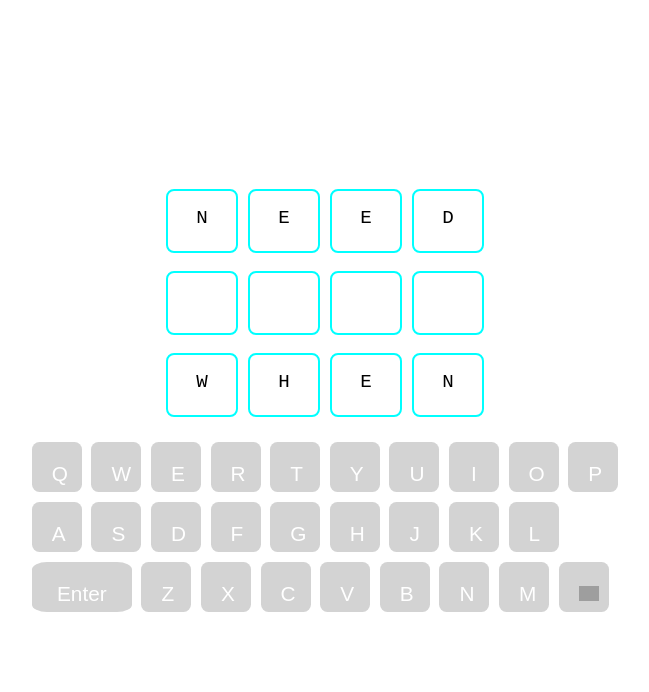
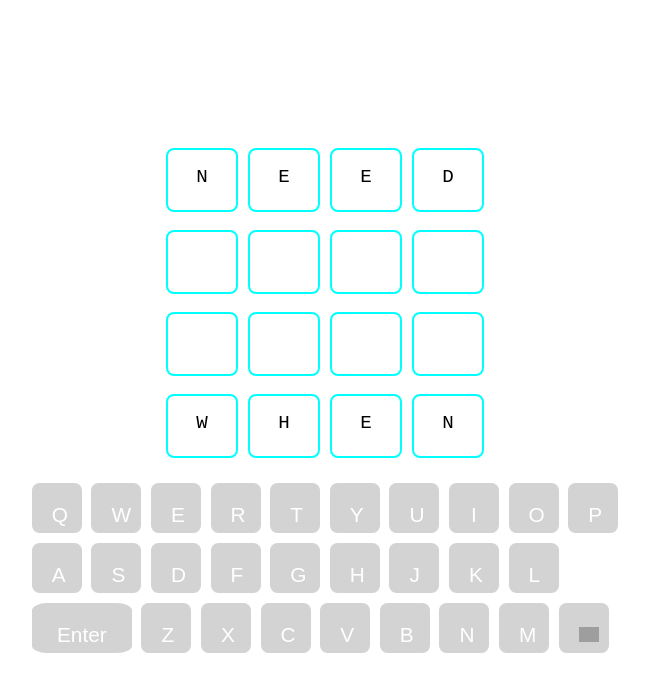
Before and after one commit to AI-WordLadder/wordladder-fe, a React (Create React App) app in the folder wordladder_frontend/: page / in a window 1280 px wide. Shown: the top 692 px of the page, without its empty margins (315-964 px from the left). Built offline with nearby package versions, Linux system fonts and the light colour scheme; grey boxes are pictures that could not be loaded.

Commit message:
adding nm

```diff
--- a/wordladder_frontend/src/App.css
+++ b/wordladder_frontend/src/App.css
@@ -60,6 +60,7 @@ button{
 
 .input {
   margin:0.5rem 0 0.5rem 0;
+
 }
 
 textarea{
--- a/wordladder_frontend/src/App.js
+++ b/wordladder_frontend/src/App.js
@@ -69,7 +69,12 @@ class Header extends Component {
 
     // Use for loop to push textarea elements
     for (let i = 0; i < this.state.wordlength; i++) {
-      textareas.push(<textarea className="inputBox" readOnly></textarea>);
+      if (i === 0){
+        textareas.push(<textarea className="block currentBlock"readOnly></textarea>);
+      }
+      else{
+        textareas.push(<textarea className="block"readOnly></textarea>);
+      }
     }
 
 
@@ -103,6 +108,7 @@ class Header extends Component {
               <textarea class="" value={this.state.text} readOnly></textarea>
               <textarea class="" value={this.state.text} readOnly></textarea> */}
           </div>
+          <div className="textarea input"> {textareas}</div>
           <div className="textarea endword">
             {this.state.endword.split('').map((char) => (
                 <textarea
@@ -179,37 +185,38 @@ export default App;
 
 // -----------------------------------------------------------------------------------------------------------------------
 
+// import { useState } from "react";
 
-// import React, { Component, createRef } from "react";
+// function TextAreaList() {
+//   const [currentIndex, setCurrentIndex] = useState(0);
+//   const [textareas, setTextareas] = useState(["", "", "", "", ""]); // มี 5 Textareas
 
-// class TextAreaComponent extends Component {
-//   constructor(props) {
-//     super(props);
-//     this.state = { text: "", word : "e" };
-//     this.textAreaRef = createRef(); // สร้าง ref
-//   }
-
-//   checkClassName = () => {
-//     if (this.textAreaRef.current) {
-//       console.log(this.textAreaRef.current.classList.contains("filled")); // true หรือ false
+//   const handleNext = () => {
+//     if (currentIndex < textareas.length - 1) {
+//       setCurrentIndex(currentIndex + 1);
 //     }
 //   };
 
-//   render() {
-//     return (
-//       <div>
+//   const handleChange = (index, newValue) => {
+//     const updatedTextareas = [...textareas]; // Copy array
+//     updatedTextareas[index] = newValue; // อัปเดตค่าเฉพาะอันที่ต้องการ
+//     setTextareas(updatedTextareas);
+//   };
+
+//   return (
+//     <div>
+//       {textareas.map((text, i) => (
 //         <textarea
-//           ref={this.textAreaRef}
-//           className={this.state.text ? "filled" : "current"}
-//           // value={ this.state.text}
-//           value={ this.state.text}
-//           onChange={(e) => this.setState({ text: e.target.value })}
-//           placeholder="Type something..."
-//         ></textarea>
-//         {/* <button onClick={this.checkClassName}>Check Class</button> */}
-//       </div>
-//     );
-//   }
+//           key={i}
+//           className={i === currentIndex ? "Current" : i < currentIndex ? "Filled" : ""}
+//           value={text} // ผูกค่ากับ state
+//           onChange={(e) => handleChange(i, e.target.value)} // อัปเดตค่าเฉพาะอันที่แก้ไข
+//           readOnly={i !== currentIndex} // อนุญาตให้พิมพ์ได้เฉพาะอันที่เป็น "Current"
+//         />
+//       ))}
+//       <button onClick={handleNext}>Next</button>
+//     </div>
+//   );
 // }
 
-// export default TextAreaComponent;
+// export default TextAreaList;
```
